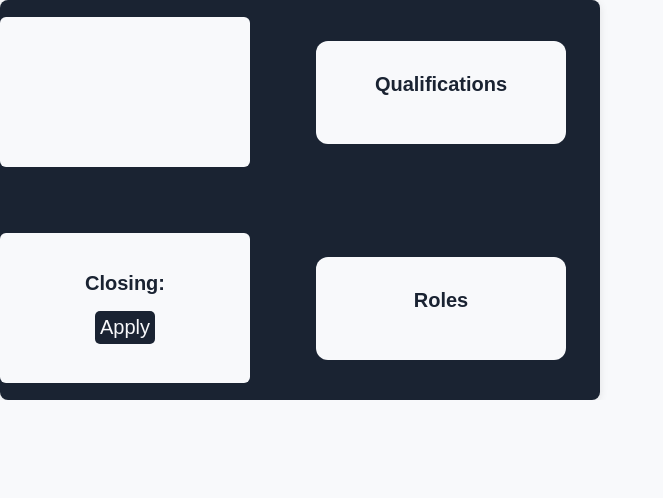
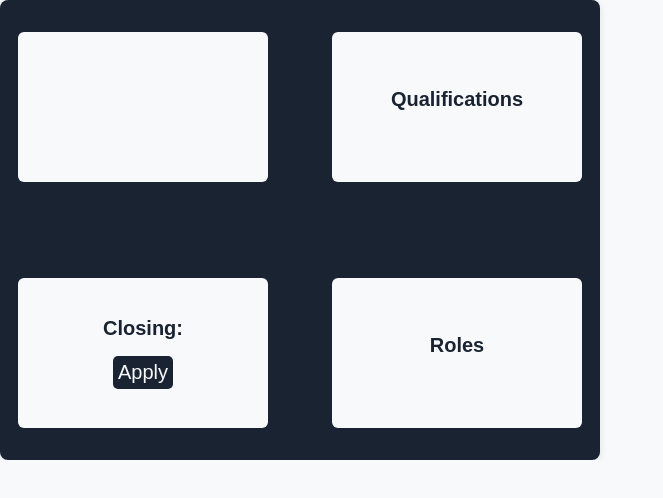
Before and after one commit to nkowanitemwani/makaenergiesdotcom, a Next.js app: page /components/cards/careercard in a window 1280 px wide. Shown: the top 498 px of the page, without its empty margins (0-663 px from the left). Built offline with nearby package versions, Linux system fonts and the light colour scheme.

Commit message:
final careers grid and card

```diff
--- a/src/app/components/cards/careercard/careercard.module.css
+++ b/src/app/components/cards/careercard/careercard.module.css
@@ -1,6 +1,6 @@
 .mainCard{
     width: 600px;
-    height: 400px;
+    height: fit-content;
     background: #1a2332;
     border-radius: 8px;
     box-shadow: 0 2px 8px rgba(0, 0, 0, 0.1);
@@ -33,11 +33,12 @@
   gap: 1rem;
   background: #f8f9fb;
   border-radius: 6px;
-  padding: 2rem;
+  margin: 2rem;
 }
 
 .listCard{
     height: fit-content;
+    min-height: 150px;
     width: 250px;
     display: flex;
     flex-direction: column;
@@ -45,8 +46,8 @@
     align-items: center;
     gap: 1rem;
     background: #f8f9fb;
-    border-radius: 12px;
-    padding: 2rem;
+    border-radius: 6px;
+    margin-right: 2rem;
 }
 
 .list{
```
